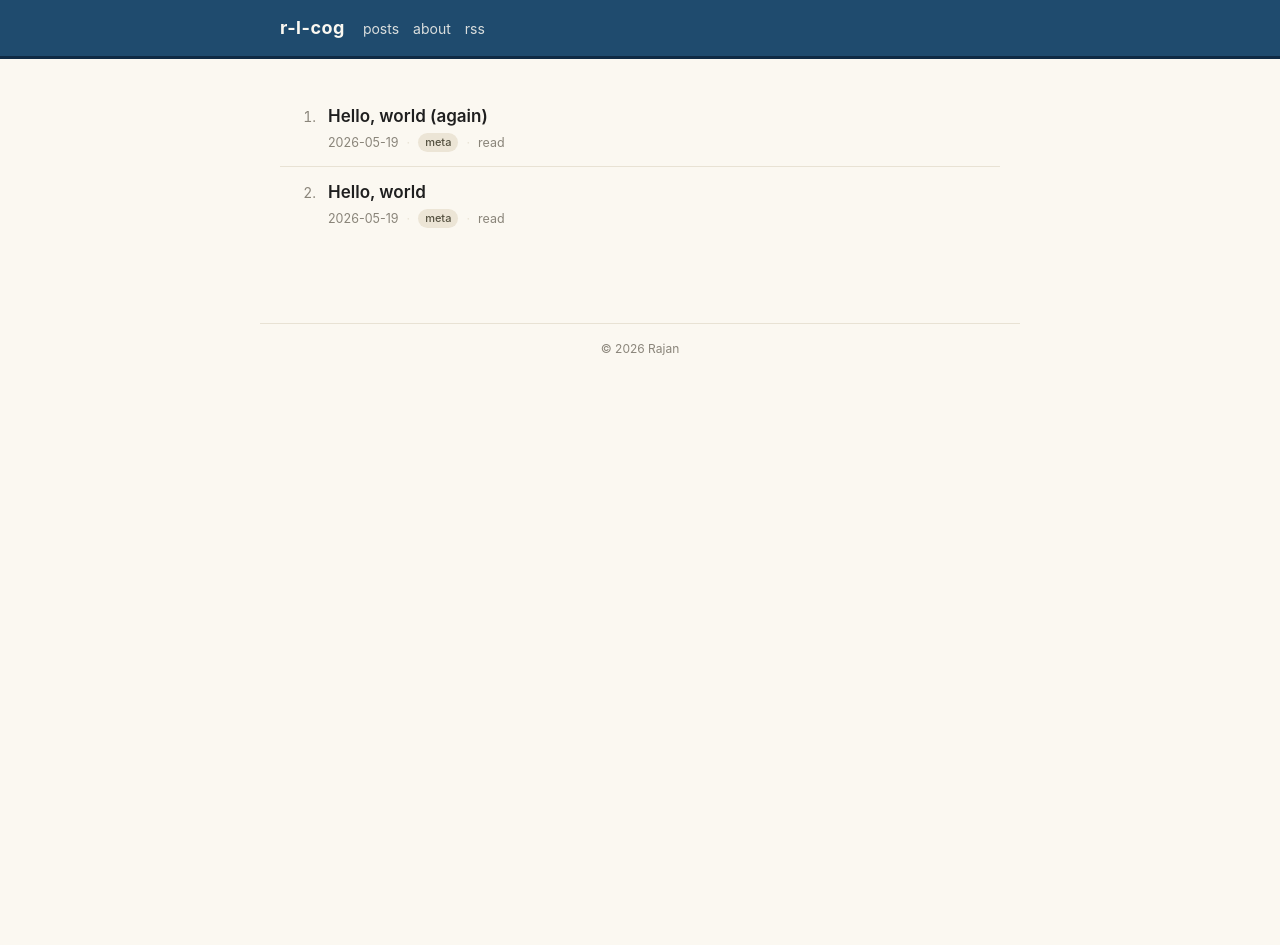
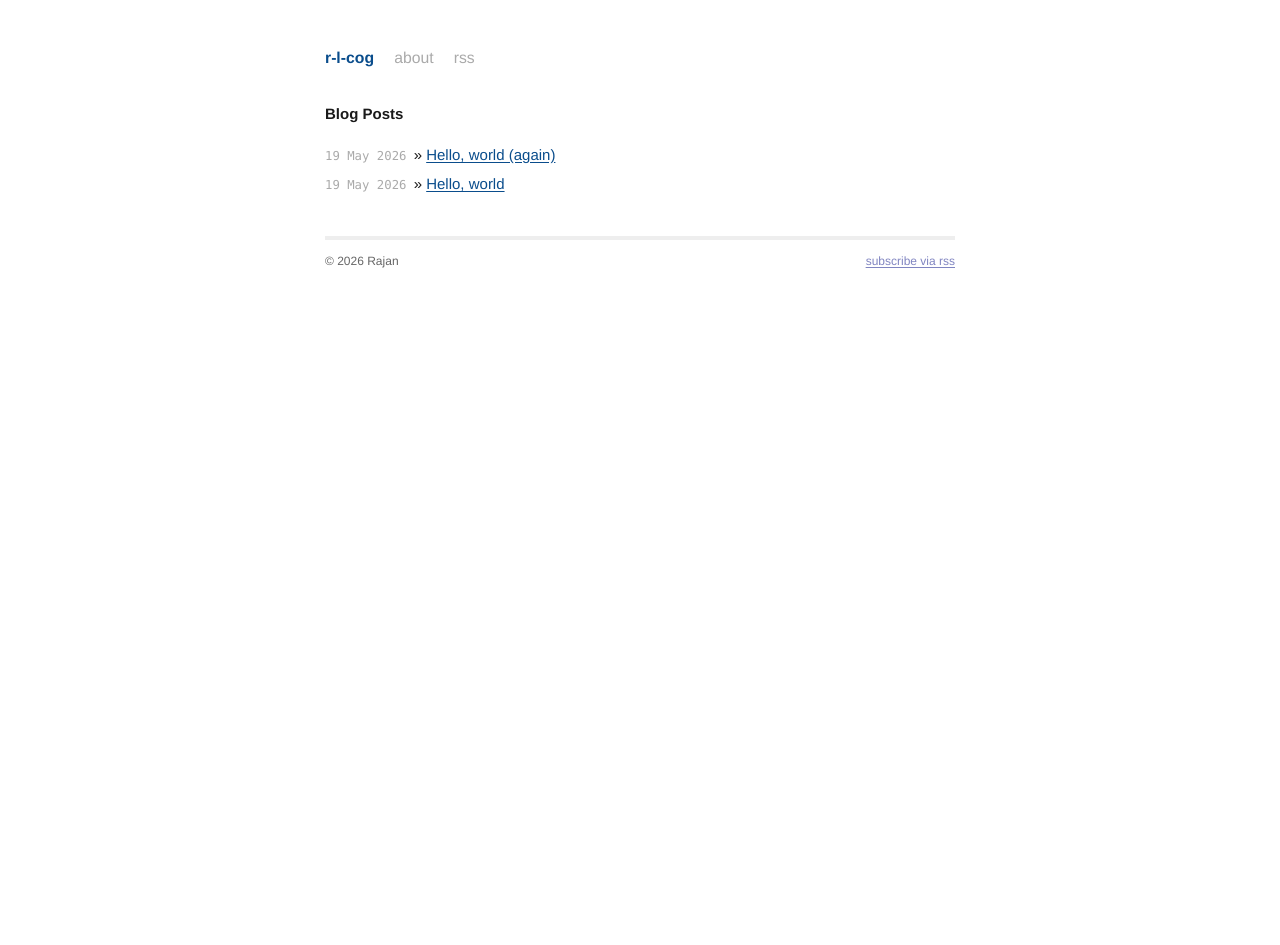
Before and after one commit to rajan-chari/r-l-cog, a Jekyll site: the page built from index.html, in a window 1280 px wide. Built offline with Jekyll 4.4.1, drawn with Linux system fonts in a browser that asks for light colours; before the commit the page ends 900 px from its top, so only the background shows below that.

Commit message:
Redesign in the tom.preston-werner.com style
- 42em centered column, justified text, white background.
- Single Helvetica/Arial stack; no serif body.
- Title bar collapses to bold-blue site name with muted "extra" links
  (about, rss) — no orange topbar or filled header.
- Post list reduces to `<span>date</span> » <a>title</a>`, dates in
  muted monospace. Numbered ranks and tag pills removed from the index.
- Single-post page uses #post block styling: small monospace meta line,
  classic blue links, simple bordered pre/code, italic blockquotes,
  accent-bar .note blockquote, light hairline footer with float
  contact / rss subscribe link.
- Accent color is deep blue (#0a4d8c) rather than Tom's #a00, so the
  layout reads the same without copying his brand color.
- Mobile (<600px) drops the justified text and stacks the date above
  each post title.

Co-Authored-By: Claude Opus 4.7 (1M context) <noreply@anthropic.com>

```diff
--- a/_layouts/default.html
+++ b/_layouts/default.html
@@ -9,23 +9,23 @@
   {% seo %}
 </head>
 <body>
-  <header class="topbar">
-    <div class="topbar-inner">
-      <a class="brand" href="{{ '/' | relative_url }}">{{ site.title }}</a>
-      <nav class="topnav">
-        <a href="{{ '/' | relative_url }}">posts</a>
-        <a href="{{ '/about/' | relative_url }}">about</a>
-        <a href="{{ '/feed.xml' | relative_url }}">rss</a>
-      </nav>
+  <div class="site">
+    <div class="title">
+      <a href="{{ '/' | relative_url }}">{{ site.title }}</a>
+      <a class="extra" href="{{ '/about/' | relative_url }}">about</a>
+      <a class="extra" href="{{ '/feed.xml' | relative_url }}">rss</a>
     </div>
-  </header>
 
-  <main class="content">
     {{ content }}
-  </main>
 
-  <footer class="footer">
-    <span>&copy; {{ site.time | date: '%Y' }} {{ site.author }}</span>
-  </footer>
+    <div class="footer">
+      <div class="contact">
+        &copy; {{ site.time | date: '%Y' }} {{ site.author }}
+      </div>
+      <div class="rss">
+        <a href="{{ '/feed.xml' | relative_url }}">subscribe via rss</a>
+      </div>
+    </div>
+  </div>
 </body>
 </html>
--- a/_layouts/home.html
+++ b/_layouts/home.html
@@ -2,22 +2,15 @@
 layout: default
 ---
 
-<ul class="post-list">
-  {% for post in site.posts %}
-  <li class="post-item">
-    <span class="post-rank">{{ forloop.index }}.</span>
-    <div class="post-body">
-      <a class="post-link" href="{{ post.url | relative_url }}">{{ post.title }}</a>
-      <div class="post-meta">
-        <span>{{ post.date | date: "%Y-%m-%d" }}</span>
-        {% if post.tags.size > 0 %}
-          <span class="sep">·</span>
-          {% for tag in post.tags %}<span class="tag">{{ tag }}</span>{% endfor %}
-        {% endif %}
-        <span class="sep">·</span>
-        <a href="{{ post.url | relative_url }}">read</a>
-      </div>
-    </div>
-  </li>
-  {% endfor %}
-</ul>
+<div id="home">
+  <h1>Blog Posts</h1>
+  <ul class="posts">
+    {% for post in site.posts %}
+    <li>
+      <span class="date">{{ post.date | date: "%d %b %Y" }}</span>
+      &raquo;
+      <a href="{{ post.url | relative_url }}">{{ post.title }}</a>
+    </li>
+    {% endfor %}
+  </ul>
+</div>
--- a/assets/style.css
+++ b/assets/style.css
@@ -1,266 +1,184 @@
-:root {
-  --bg: #fbf8f1;
-  --surface: #ffffff;
-  --fg: #1f1f1f;
-  --muted: #8a857a;
-  --rule: #e8e2d4;
-  --accent: #1f4b6e;
-  --accent-fg: #fbf8f1;
-  --accent-soft: #e6eef5;
-  --link: #1f4b6e;
-  --link-hover: #0f2a44;
-  --tag-bg: #ece5d6;
-  --tag-fg: #54503f;
-  --code-bg: #f1ede2;
-  --code-border: #e0d9c6;
-  --max-width: 760px;
+/* ============================================================
+   r-l-cog — minimal personal blog, inspired by tom.preston-werner.com
+   ============================================================ */
+
+* {
+  margin: 0;
+  padding: 0;
+  box-sizing: border-box;
 }
 
-* { box-sizing: border-box; }
+html, body {
+  height: 100%;
+}
 
-html, body {
-  margin: 0;
-  padding: 0;
-  background: var(--bg);
-  color: var(--fg);
-  font-family: -apple-system, BlinkMacSystemFont, "Segoe UI", Roboto, "Helvetica Neue", Arial, sans-serif;
-  font-size: 15px;
-  line-height: 1.55;
-  -webkit-font-smoothing: antialiased;
-  -moz-osx-font-smoothing: grayscale;
+body {
+  background: #ffffff;
+  color: #1a1a1a;
+  font: 15px/1.55 Helvetica, Arial, sans-serif;
+  text-align: center;
 }
 
 a {
-  color: var(--link);
-  text-decoration: none;
-  border-bottom: 1px solid transparent;
-  transition: color .12s ease, border-color .12s ease;
+  color: #0a4d8c;
+  text-decoration: underline;
+  text-underline-offset: 2px;
 }
-a:hover {
-  color: var(--link-hover);
-  border-bottom-color: currentColor;
+a:hover { color: #000; }
+a:visited { color: #5a3a8c; }
+
+h1, h2, h3, h4, h5, h6 {
+  font-weight: bold;
+  font-size: 100%;
 }
 
-/* ---------- Topbar ---------- */
+h1 { margin-bottom: 1em; }
+p  { margin: 1em 0; }
 
-.topbar {
-  background: var(--accent);
-  color: var(--accent-fg);
-  border-bottom: 3px solid var(--link-hover);
-}
-.topbar-inner {
-  max-width: var(--max-width);
-  margin: 0 auto;
-  padding: 14px 20px;
-  display: flex;
-  align-items: baseline;
-  gap: 18px;
-}
-.brand {
-  font-weight: 700;
-  font-size: 18px;
-  letter-spacing: 0.5px;
-  color: var(--accent-fg) !important;
-  border-bottom: none !important;
-}
-.brand:hover { color: var(--accent-fg) !important; opacity: .85; }
-.topnav {
-  display: flex;
-  gap: 14px;
-  font-size: 14px;
-}
-.topnav a {
-  color: var(--accent-fg);
-  opacity: .85;
-  border-bottom: none;
-}
-.topnav a:hover {
-  opacity: 1;
-  color: var(--accent-fg);
-  border-bottom: 1px solid var(--accent-fg);
+/* ---------- Page frame ---------- */
+
+.site {
+  width: 42em;
+  max-width: 92vw;
+  margin: 3em auto 2em;
+  text-align: justify;
+  line-height: 1.6;
 }
 
-/* ---------- Main ---------- */
+/* ---------- Title bar ---------- */
 
-.content {
-  max-width: var(--max-width);
-  margin: 0 auto;
-  padding: 32px 20px 48px;
+.title {
+  color: #0a4d8c;
+  font-weight: bold;
+  margin-bottom: 2em;
+  font-size: 1.05em;
 }
+.title a {
+  color: #0a4d8c;
+  text-decoration: none;
+}
+.title a:hover { color: #000; }
+.title a.extra {
+  color: #aaa;
+  text-decoration: none;
+  margin-left: 1em;
+  font-weight: normal;
+}
+.title a.extra:hover { color: #000; }
 
-/* ---------- Home post list ---------- */
+/* ---------- Home (post list) ---------- */
 
-.post-list {
+ul.posts {
   list-style: none;
-  margin: 0;
-  padding: 0;
+  margin: 0 0 2em;
 }
-.post-item {
-  display: grid;
-  grid-template-columns: 36px 1fr;
-  column-gap: 12px;
-  align-items: baseline;
-  padding: 14px 0;
-  border-bottom: 1px solid var(--rule);
+ul.posts li {
+  line-height: 1.85em;
 }
-.post-item:last-child { border-bottom: none; }
-.post-rank {
-  color: var(--muted);
-  font-variant-numeric: tabular-nums;
-  font-size: 14px;
-  text-align: right;
-  user-select: none;
-}
-.post-body {
-  min-width: 0;
-}
-.post-link {
-  font-size: 17px;
-  font-weight: 600;
-  color: var(--fg);
-  line-height: 1.35;
-  display: inline-block;
-}
-.post-link:hover { color: var(--accent); border-bottom-color: var(--accent); }
-.post-meta {
-  margin-top: 4px;
-  color: var(--muted);
-  font-size: 12.5px;
-  display: flex;
-  flex-wrap: wrap;
-  align-items: center;
-  gap: 8px;
-}
-.post-meta .sep {
-  color: var(--rule);
-}
-.post-meta a {
-  color: var(--muted);
-  border-bottom: none;
-}
-.post-meta a:hover { color: var(--accent); }
-.tag {
-  background: var(--tag-bg);
-  color: var(--tag-fg);
-  padding: 1px 7px;
-  border-radius: 10px;
-  font-size: 11px;
-  font-weight: 500;
+ul.posts span.date {
+  color: #aaa;
+  font-family: "SF Mono", Monaco, "Courier New", monospace;
+  font-size: 82%;
+  margin-right: .25em;
 }
 
 /* ---------- Single post ---------- */
 
-.post {
-  padding: 8px 0;
+#post {
+  text-align: left;
 }
-.post-title-full {
-  font-size: 28px;
+#post h1 {
+  font-size: 1.55em;
   line-height: 1.25;
-  margin: 0 0 6px;
-  font-weight: 700;
-  letter-spacing: -0.01em;
+  margin-bottom: .25em;
 }
-.post .post-meta {
-  margin-bottom: 28px;
+#post .meta {
+  color: #aaa;
+  font-family: "SF Mono", Monaco, "Courier New", monospace;
+  font-size: 82%;
+  margin-bottom: 2em;
 }
-.post-body-content {
-  font-family: Georgia, "Source Serif Pro", "Charter", "Iowan Old Style", serif;
-  font-size: 17px;
-  line-height: 1.7;
-  color: #2a2a2a;
+#post h2 { font-size: 1.2em;  margin: 1.6em 0 .4em; }
+#post h3 { font-size: 1.05em; margin: 1.4em 0 .4em; }
+#post p  { margin: 1em 0; }
+#post ul,
+#post ol { margin-left: 1.35em; }
+#post li { margin: .25em 0; }
+
+#post pre {
+  border: 1px solid #ddd;
+  background: #f6f6fb;
+  padding: .5em .7em;
+  overflow-x: auto;
+  font-size: 88%;
+  line-height: 1.5;
+  margin: 1em 0;
 }
-.post-body-content p { margin: 0 0 18px; }
-.post-body-content h1,
-.post-body-content h2,
-.post-body-content h3 {
-  font-family: -apple-system, BlinkMacSystemFont, "Segoe UI", Roboto, sans-serif;
-  margin: 32px 0 10px;
-  line-height: 1.3;
+#post code {
+  border: 1px solid #ddd;
+  background: #f6f6fb;
+  font-size: 88%;
+  padding: 0 .25em;
 }
-.post-body-content h2 { font-size: 22px; }
-.post-body-content h3 { font-size: 18px; }
-.post-body-content ul,
-.post-body-content ol { padding-left: 22px; margin: 0 0 18px; }
-.post-body-content li { margin: 4px 0; }
-.post-body-content blockquote {
-  margin: 18px 0;
-  padding: 6px 16px;
-  border-left: 3px solid var(--accent);
-  background: var(--accent-soft);
-  color: #3a3a3a;
-  font-style: italic;
-}
-.post-body-content code {
-  font-family: "JetBrains Mono", "Consolas", "Menlo", monospace;
-  font-size: 0.88em;
-  background: var(--code-bg);
-  padding: 1px 5px;
-  border-radius: 3px;
-}
-.post-body-content pre {
-  font-family: "JetBrains Mono", "Consolas", "Menlo", monospace;
-  background: var(--code-bg);
-  border: 1px solid var(--code-border);
-  border-radius: 4px;
-  padding: 12px 14px;
-  overflow-x: auto;
-  font-size: 13.5px;
-  line-height: 1.5;
-  margin: 0 0 18px;
-}
-.post-body-content pre code {
+#post pre code {
+  border: none;
   background: none;
   padding: 0;
-  border-radius: 0;
   font-size: inherit;
 }
-.post-body-content a {
-  border-bottom: 1px solid var(--rule);
+#post blockquote {
+  padding-left: 1em;
+  border-left: 5px solid #ddd;
+  font-style: italic;
+  margin: 1em 0;
 }
-.post-body-content a:hover {
-  border-bottom-color: var(--accent);
+#post .note {
+  padding-left: 1em;
+  border-left: 5px solid #0a4d8c;
+  font-style: italic;
+  margin: 1em 0;
 }
-.post-body-content img {
+#post img {
   max-width: 100%;
-  border-radius: 4px;
+  padding: 1em 0;
 }
-.post-body-content hr {
+#post hr {
   border: none;
-  border-top: 1px solid var(--rule);
-  margin: 28px 0;
+  border-top: 1px solid #eee;
+  margin: 2em 0;
 }
 
 .post-back {
-  margin-top: 36px;
-  padding-top: 16px;
-  border-top: 1px solid var(--rule);
-  font-size: 13px;
+  margin-top: 3em;
+  font-size: 90%;
 }
-.post-back a {
-  color: var(--muted);
-  border-bottom: none;
-}
-.post-back a:hover { color: var(--accent); }
 
 /* ---------- Footer ---------- */
 
 .footer {
-  max-width: var(--max-width);
-  margin: 32px auto 24px;
-  padding: 16px 20px 0;
-  border-top: 1px solid var(--rule);
-  color: var(--muted);
-  font-size: 12px;
-  text-align: center;
+  font-size: 80%;
+  color: #666;
+  border-top: 4px solid #eee;
+  margin-top: 3em;
+  padding-top: 1em;
+  overflow: hidden;
+  text-align: left;
 }
+.footer .contact { float: left; margin-right: 3em; }
+.footer .rss     { float: right; }
+.footer a        { color: #8085C1; }
 
 /* ---------- Responsive ---------- */
 
-@media (max-width: 520px) {
-  .content { padding: 24px 16px 40px; }
-  .topbar-inner { padding: 12px 16px; flex-wrap: wrap; gap: 12px; }
-  .post-item { grid-template-columns: 26px 1fr; column-gap: 10px; }
-  .post-link { font-size: 16px; }
-  .post-title-full { font-size: 24px; }
-  .post-body-content { font-size: 16px; }
+@media (max-width: 600px) {
+  body { font-size: 14.5px; }
+  .site {
+    width: auto;
+    max-width: 100%;
+    margin: 1.5em 1.2em 1em;
+    text-align: left;
+  }
+  .title { font-size: 1em; }
+  .title a.extra { margin-left: .7em; }
+  ul.posts span.date { display: block; margin: 0; }
 }
```
Also changed, not shown: _layouts/post.html (+12 -12 lines).
